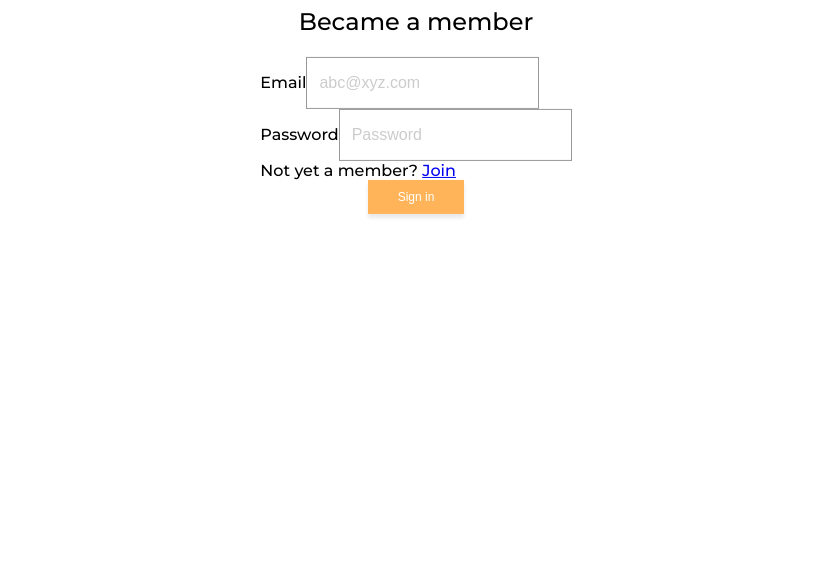
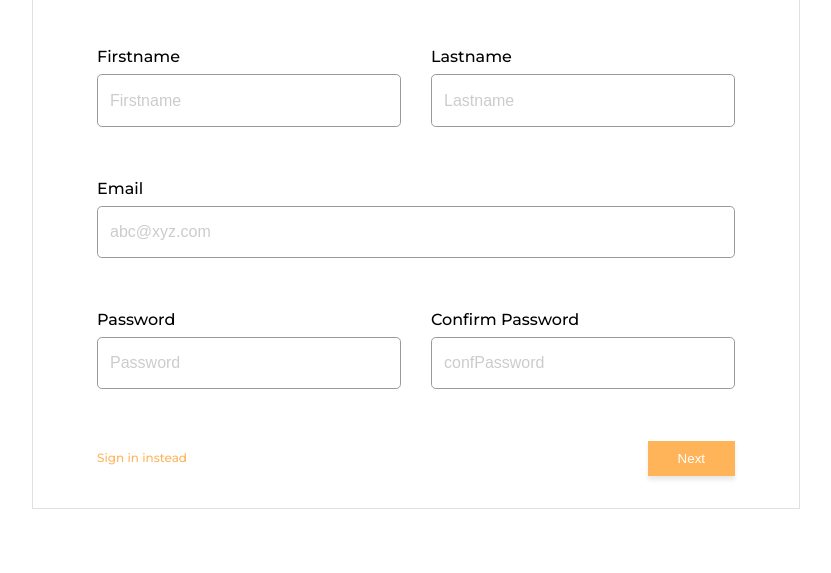
Before and after one commit to Ojay-dev/acain-website, a Gatsby site: page /join in a window 1280 px wide. Shown: the part 340-913 px from the top of the page, without its empty margins (224-1055 px from the left). Before the commit the page ends 800 px from the top, so only its background shows below. Built offline with nearby package versions, Linux system fonts and the light colour scheme; Gatsby itself is replaced by a stand-in of ours.

Commit message:
Add join procedure page

```diff
--- a/src/components/header.js
+++ b/src/components/header.js
@@ -119,7 +119,7 @@ export default () => {
           </li>
           <li className={styles.navmenu__list}>
             <Link
-              to="/"
+              to="/join"
               className={`${styles.navmenu__authenlink} ${styles.navmenu__join}`}
             >
               Join
--- a/src/components/input.js
+++ b/src/components/input.js
@@ -5,7 +5,7 @@ import logo from "../svgs/logo-header.svg"
 export function Input(props) {
   return (
     <>
-      <label htmlFor={`${props.label.toLowerCase()}`} className={styles.label}>
+      <label htmlFor={`${props.label.toLowerCase()}`}>
         {props.label}
       </label>
       <input
@@ -14,6 +14,7 @@ export function Input(props) {
         placeholder={props.placeholder}
         className={styles.input}
       />
+
     </>
   )
 }
@@ -32,7 +33,7 @@ export function SubmitInput(props) {
 
 export function FormTitle(props) {
   return (
-    <div>
+    <div className={styles.header}>
       <img src={logo} alt="logo" />
       <h2 className={styles.title}>{props.title}</h2>
     </div>
--- a/src/components/input.module.scss
+++ b/src/components/input.module.scss
@@ -12,6 +12,8 @@
   padding: 0.94rem 0.75rem;
   border: 1px solid #999999;
   box-sizing: border-box;
+  border-radius: .3rem;
+  margin-top: .5rem;
   &::placeholder {
     color: #cccccc;
   }
@@ -38,3 +40,8 @@
   font-size: 1.5rem;
   line-height: 1.8rem;
 }
+
+.header {
+  display: flex;
+  flex-direction: column;
+}
--- /dev/null
+++ b/src/components/joinFormSteps.js
@@ -0,0 +1,89 @@
+import React, { useState } from "react"
+import { Input } from "../components/input"
+import styles from "./joinFormSteps.module.scss"
+
+export function StepOne({ currentStep }) {
+  if (currentStep !== 1) {
+    return null
+  }
+
+  return (
+    <React.Fragment>
+      <div className={styles.form__row}>
+        <div className={styles.form__input}>
+          <Input label="Firstname" type="text" placeholder="Firstname" />
+        </div>
+
+        <div className={styles.form__input}>
+          <Input label="Lastname" type="text" placeholder="Lastname" />
+        </div>
+      </div>
+
+      <div className={styles.form__input}>
+        <Input label="Email" type="email" placeholder="abc@xyz.com" />
+      </div>
+
+      <div className={styles.form__row}>
+        <div className={styles.form__input}>
+          <Input label="Password" type="password" placeholder="Password" />
+        </div>
+        <div className={styles.form__input}>
+          <Input
+            label="Confirm Password"
+            type="password"
+            placeholder="confPassword"
+          />
+        </div>
+      </div>
+    </React.Fragment>
+  )
+}
+
+export function StepTwo({currentStep}) {
+
+  if (currentStep !== 2) {
+    return null
+  }
+
+  return (
+    <React.Fragment>
+      <div className={styles.form__row}>
+        <div className={styles.form__input}>
+          <Input label="Address*" type="text" placeholder="" />
+        </div>
+
+        <div className={styles.form__input}>
+          <Input label="City*" type="text" placeholder="" />
+        </div>
+      </div>
+
+      <div className={styles.form__row}>
+        <div className={styles.form__input}>
+          <Input label="State*" type="text" placeholder="" />
+        </div>
+
+        <div className={styles.form__input}>
+          <Input label="Postal code" type="text" placeholder="" />
+        </div>
+      </div>
+
+      <div className={styles.form__input}>
+        <Input label="Phone Number*" type="number" placeholder="Phone Number" />
+      </div>
+    </React.Fragment>
+  )
+}
+
+export function StepThree({currentStep}) {
+  if (currentStep !== 3) {
+    return null
+  }
+
+  return (
+    <React.Fragment>
+      <div className={styles.form__input}>
+        <Input label="Membership type  *" type="text" placeholder="Select..." />
+      </div>
+    </React.Fragment>
+  )
+}
--- /dev/null
+++ b/src/components/joinFormSteps.module.scss
@@ -0,0 +1,15 @@
+.form {
+  &__input {
+    display: flex;
+    flex-direction: column;
+    margin-bottom: 3.25rem;
+  }
+
+  @media screen and (min-width: 768px) {
+    &__row {
+      display: grid;
+      grid-template-columns: repeat(2, 1fr);
+      grid-column-gap: 1.875rem;
+    }
+  }
+}
--- a/src/pages/join.js
+++ b/src/pages/join.js
@@ -1,31 +1,111 @@
-import React from "react"
+import React, { Component } from "react"
 import { Link } from "gatsby"
-import { FormTitle, Input, SubmitInput as Submit } from "../components/input"
+import { FormTitle } from "../components/input"
+import { StepOne, StepTwo, StepThree } from "../components/joinFormSteps"
 import styles from "./join.module.scss"
 
-export default function () {
-  return (
-    <div className={styles.join}>
-      <FormTitle title="Became a member" />
+class Join extends Component {
+  constructor(props) {
+    super(props)
 
-      <form className={styles.login__form}>
-        <div className={styles.login__row}>
-          <Input label="Email" placeholder="abc@xyz.com" />
-        </div>
+    this.state = {
+      currentStep: 1, // Default is Step 1
+      email: "",
+      username: "",
+      password: "",
+    }
 
-        <div className={styles.login__row}>
-          <Input label="Password" placeholder="Password" />
-        </div>
+    // Bind new functions for next and previous
+    this._next = this._next.bind(this)
+    this._prev = this._prev.bind(this)
+  }
 
-        <span className={styles.login__subtext}>
-          Not yet a member?{" "}
-          <Link to="/join" className={styles.login__link}>
-            Join
-          </Link>
-        </span>
+  _next() {
+    let currentStep = this.state.currentStep
+    // If the current step is 1 or 2, then add one on "next" button click
+    currentStep = currentStep >= 2 ? 3 : currentStep + 1
+    this.setState({
+      currentStep: currentStep,
+    })
+  }
 
-        <Submit value="Sign in" />
-      </form>
-    </div>
-  )
+  _prev() {
+    let currentStep = this.state.currentStep
+    // If the current step is 2 or 3, then subtract one on "previous" button click
+    currentStep = currentStep <= 1 ? 1 : currentStep - 1
+    this.setState({
+      currentStep: currentStep,
+    })
+  }
+
+  // The "next" and "previous" button functions
+  get previousButton() {
+    let currentStep = this.state.currentStep
+    // If the current step is not 1, then render the "previous" button
+    if (currentStep !== 1) {
+      return (
+        <button
+          className={`${styles.join__nxtbutton} ${
+            currentStep === 3 ? styles.join__btnMarginRightZero : ""
+          }`}
+          onClick={this._prev}
+        >
+          Previous
+        </button>
+      )
+    }
+    // ...else return nothing
+    return null
+  }
+
+  get nextButton() {
+    let currentStep = this.state.currentStep
+    // If the current step is not 3, then render the "next" button
+    if (currentStep < 3) {
+      return (
+        <button className={`${styles.join__nxtbutton} ${currentStep=== 1 ? styles.join__btnMarginRightZero  : ""} `} onClick={this._next}>
+          Next
+        </button>
+      )
+    }
+    // ...else render nothing
+    return null
+  }
+
+  handleSubmit = event => {
+    event.preventDefault()
+    // const { email, username, password } = this.state
+    // alert(`Your registration detail: \n
+    //   Email: ${email} \n
+    //   Username: ${username} \n
+    //   Password: ${password}`)
+  }
+
+  render() {
+    return (
+      <div className={styles.join}>
+        <FormTitle title="Become a member" />
+
+        <form className={styles.form} onSubmit={this.handleSubmit}>
+          <StepOne currentStep={this.state.currentStep} />
+          <StepTwo currentStep={this.state.currentStep} />
+          <StepThree currentStep={this.state.currentStep} />
+
+          {/* <Submit value="Sign in" /> */}
+
+          <div className={styles.join__buttonArea}>
+            <Link to="sign-in" className={styles.join__link}>
+              Sign in instead
+            </Link>
+            <div>
+              {this.previousButton}
+              {this.nextButton}
+            </div>
+          </div>
+        </form>
+      </div>
+    )
+  }
 }
+
+export default Join
--- a/src/pages/join.module.scss
+++ b/src/pages/join.module.scss
@@ -1,5 +1,86 @@
 @import "../styles/global";
 .join {
-  @include margin-width();
-  @include auth-form();
+  @include margin-width($margin: 3rem auto 4rem);
+  display: flex;
+  flex-direction: column;
+  align-items: center;
+
+  &__buttonArea {
+    width: 100%;
+    flex-direction: column-reverse;
+    display: flex;
+    align-items: center;
+    justify-content: space-between;
+
+    @media screen and (min-width: 768px) {
+      flex-direction: row;
+    }
+  }
+
+  &__link {
+    font-weight: 500;
+    font-size: 0.75rem;
+    line-height: 1.25rem;
+    color: #ffb459;
+    text-decoration: none;
+    margin-top: 2rem;
+
+    @media screen and (min-width: 768px) {
+      margin-top: 0;
+    }
+  }
+
+  &__nxtbutton {
+    color: #ffffff;
+    background: #ffb459;
+    box-shadow: 0px 4px 4px rgba(0, 0, 0, 0.09);
+    border: 0;
+    padding: 0.625rem 1.875rem;
+
+    // @media screen and (min-width: 768px) {
+      &:first-child {
+        margin-right: 1rem;
+      }
+    // }
+  }
+
+  &__btnMarginRightZero {
+    margin-right: 0 !important;
+  }
+
+  @media screen and (min-width: 768px) {
+    // @include auth-form();
+    position: relative;
+    width: 70%;
+    border: 1px solid #e0e0e0;
+    box-sizing: border-box;
+    padding: 1rem 5% 2rem;
+
+    &::before {
+      position: absolute;
+      content: "";
+      top: 0;
+      width: 100%;
+      border: 1px solid #ffb459;
+      box-sizing: border-box;
+      overflow: hidden;
+    }
+    &__subtext {
+      text-align: right;
+      // margin: 1rem 0 1.75rem;
+    }
+  }
+
+  @media screen and (min-width: 1024px) {
+    width: 60%;
+  }
+
+  @media screen and (min-width: 1350px) {
+    width: 50%;
+  }
 }
+
+.form {
+  width: 100%;
+  margin-top: 3.125rem;
+}
```
